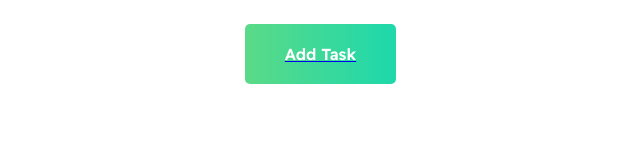
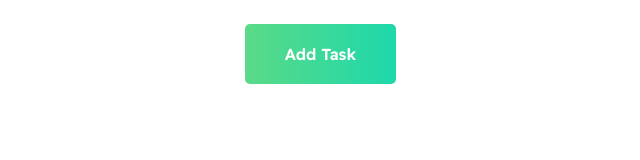
Before and after one commit to supriya-kotturu/todo-ticker, a React (Vite) app: page /dashboard in a window 1280 px wide. Shown: the top 160 px of the page, without its empty margins (615-1255 px from the left). Built offline with nearby package versions, Linux system fonts and the light colour scheme.

Commit message:
fix | remove underline from Link component

```diff
--- a/src/components/UI/Button.module.css
+++ b/src/components/UI/Button.module.css
@@ -9,7 +9,6 @@
 	font: var(--button-font);
 	box-sizing: border-box;
 	border-radius: 5px;
-	text-decoration: none;
 	align-self: stretch;
 	margin: 32px 0px;
 }
@@ -30,6 +29,5 @@
 	font: var(--button-font);
 	color: #ffffff;
 	border-radius: 5px;
-	text-decoration: none;
 	margin: 24px 0px;
 }
--- a/src/components/pages/Dashboard.tsx
+++ b/src/components/pages/Dashboard.tsx
@@ -18,7 +18,7 @@ export const Dashboard = () => {
 	return (
 		<>
 			<div className={styles['button-container']}>
-				<Link to='/add-task'>
+				<Link to='/add-task' style={{ textDecoration: 'none' }}>
 					<Button title='Add Task' type='submit' handleClick={() => {}} />
 				</Link>
 			</div>
```
